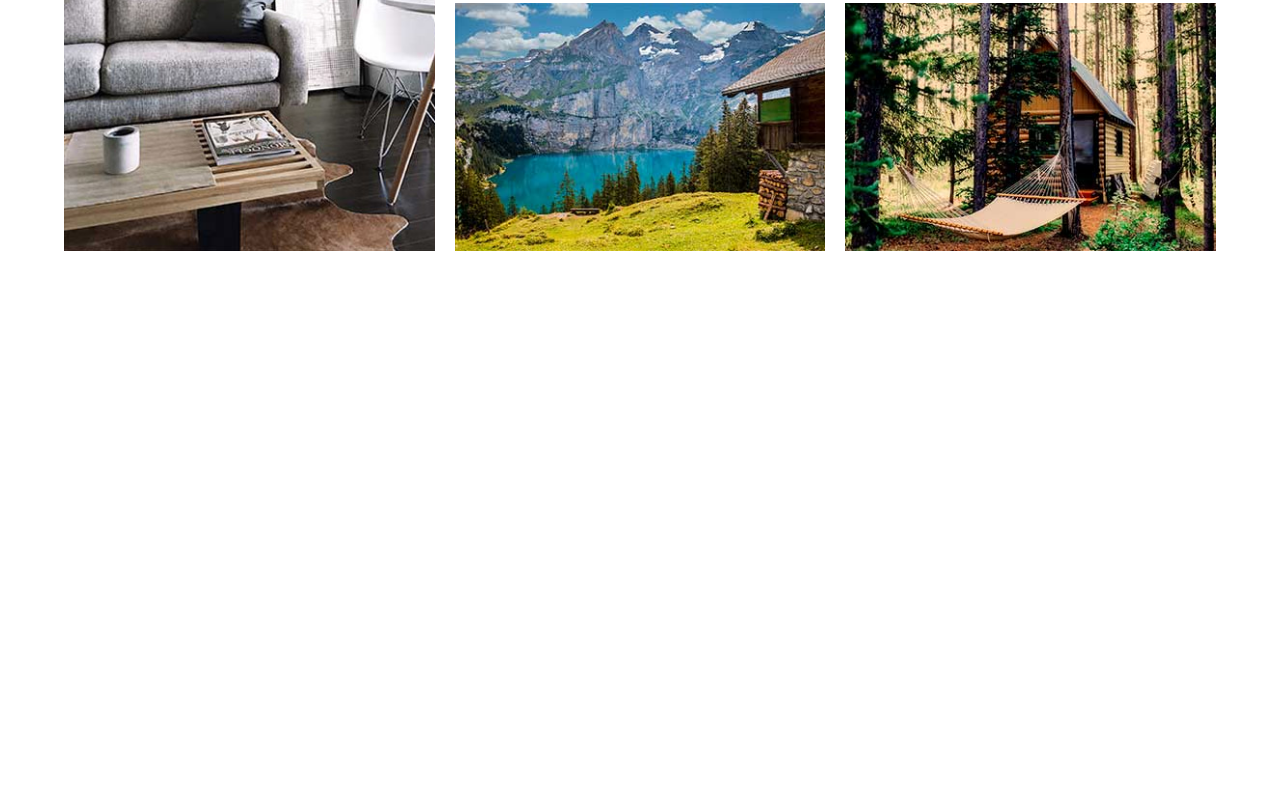
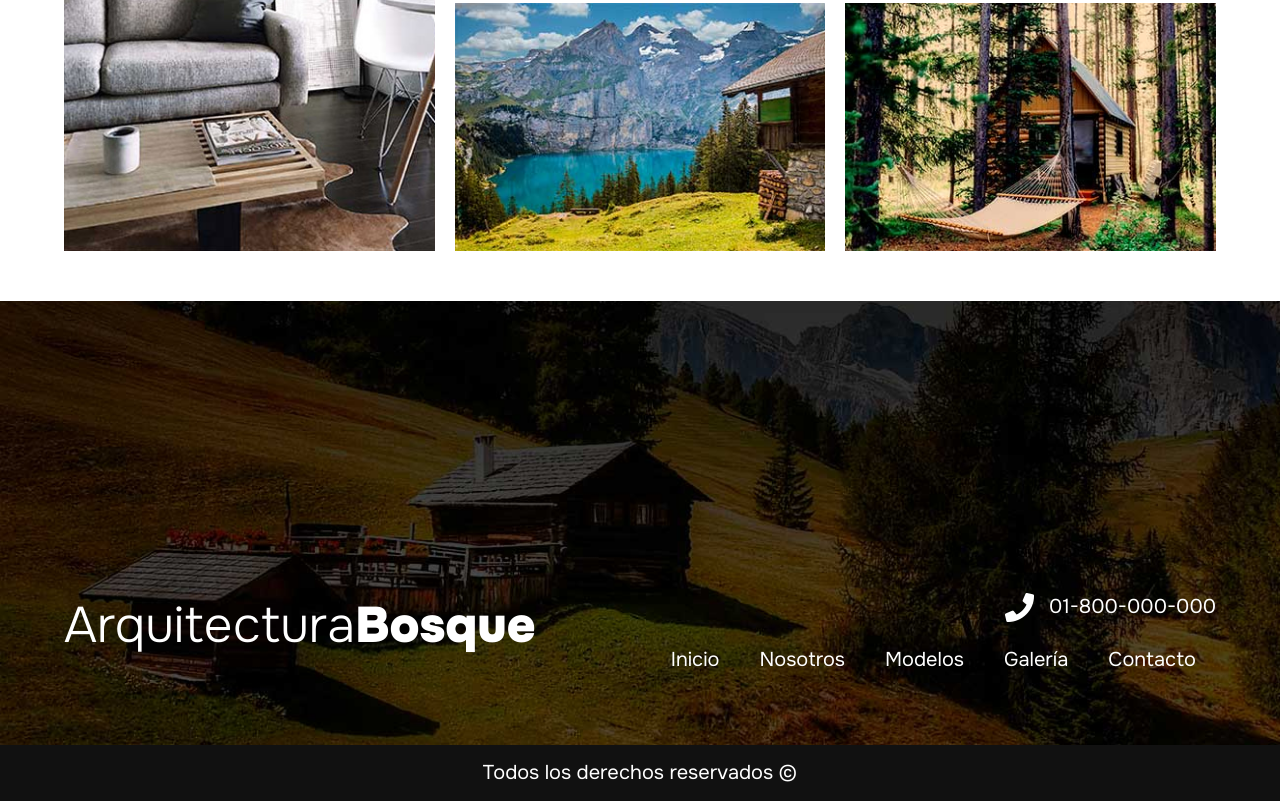
Before and after one commit to BryanLlana/Architecture_page, a plain HTML site: page index.html in a window 1280 px wide. Shown: the part 3932-4733 px from the top of the page. Before the commit the page ends 4183 px from the top, so only its background shows below. Drawn offline with Linux system fonts and the light colour scheme.

Commit message:
Footer added

```diff
--- a/css/styles.css
+++ b/css/styles.css
@@ -352,3 +352,29 @@ img {
     grid-row: 1 / 3;
   }
 }
+
+/**Footer**/
+.footer {
+  height: 50rem;
+  background-image: url(/img/footer_bg.jpg);
+  background-repeat: no-repeat;
+  background-position: center;
+  background-size: cover;
+
+  display: flex;
+  flex-direction: column;
+  justify-content: flex-end;
+  color: var(--white);
+}
+
+.footer a {
+  color: var(--white);
+  font-size: 2rem;
+}
+
+.copyright {
+  background-color: var(--black);
+  margin: 5rem 0 0 0;
+  font-size: 2rem;
+  padding: 1rem 0;
+}
--- a/index.html
+++ b/index.html
@@ -42,7 +42,9 @@
   <section class="container mt-5 about">
     <div class="content-about">
       <h2>Sobre nosotros</h2>
-      <p>Lorem ipsum dolor sit amet, consectetur adipisicing elit. Fugiat harum recusandae culpa reiciendis minus quas voluptatem doloremque quibusdam atque laborum nobis exercitationem eligendi laboriosam explicabo odit dolor quo, tempore voluptates.</p>
+      <p>Lorem ipsum dolor sit amet, consectetur adipisicing elit. Fugiat harum recusandae culpa reiciendis minus quas
+        voluptatem doloremque quibusdam atque laborum nobis exercitationem eligendi laboriosam explicabo odit dolor quo,
+        tempore voluptates.</p>
     </div>
   </section>
 
@@ -52,21 +54,24 @@
     <div class="model basic">
       <div class="content-model">
         <h3>Modelo básico</h3>
-        <p>Lorem ipsum dolor sit amet consectetur, adipisicing elit. Odio amet explicabo eligendi et quibusdam officia ea delectus voluptatum a saepe adipisci, eveniet incidunt, ad atque fugiat ducimus commodi earum ex.</p>
+        <p>Lorem ipsum dolor sit amet consectetur, adipisicing elit. Odio amet explicabo eligendi et quibusdam officia
+          ea delectus voluptatum a saepe adipisci, eveniet incidunt, ad atque fugiat ducimus commodi earum ex.</p>
         <a href="#" class="button">Mas información</a>
       </div>
     </div>
     <div class="model premier">
       <div class="content-model">
         <h3>Modelo premier</h3>
-        <p>Lorem ipsum dolor sit amet consectetur, adipisicing elit. Odio amet explicabo eligendi et quibusdam officia ea delectus voluptatum a saepe adipisci, eveniet incidunt, ad atque fugiat ducimus commodi earum ex.</p>
+        <p>Lorem ipsum dolor sit amet consectetur, adipisicing elit. Odio amet explicabo eligendi et quibusdam officia
+          ea delectus voluptatum a saepe adipisci, eveniet incidunt, ad atque fugiat ducimus commodi earum ex.</p>
         <a href="#" class="button">Mas información</a>
       </div>
     </div>
     <div class="model elite">
       <div class="content-model">
         <h3>Modelo elite</h3>
-        <p>Lorem ipsum dolor sit amet consectetur, adipisicing elit. Odio amet explicabo eligendi et quibusdam officia ea delectus voluptatum a saepe adipisci, eveniet incidunt, ad atque fugiat ducimus commodi earum ex.</p>
+        <p>Lorem ipsum dolor sit amet consectetur, adipisicing elit. Odio amet explicabo eligendi et quibusdam officia
+          ea delectus voluptatum a saepe adipisci, eveniet incidunt, ad atque fugiat ducimus commodi earum ex.</p>
         <a href="#" class="button">Mas información</a>
       </div>
     </div>
@@ -99,6 +104,30 @@
       </div>
     </div>
   </section>
+
+  <footer class="footer mt-5">
+    <div class="container">
+      <div class="bar">
+        <div class="logo">
+          <h1 class="name-site">
+            Arquitectura<span>Bosque</span>
+          </h1>
+        </div>
+        <div class="contact">
+          <a class="tel" href="#">01-800-000-000</a>
+          <nav class="navbar">
+            <a class="link" href="#">Inicio</a>
+            <a class="link" href="#">Nosotros</a>
+            <a class="link" href="#">Modelos</a>
+            <a class="link" href="#">Galería</a>
+            <a class="link" href="#">Contacto</a>
+          </nav>
+        </div>
+      </div>
+    </div>
+
+    <p class="copyright text-center">Todos los derechos reservados &copy;</p>
+  </footer>
 </body>
 
 </html>
```
